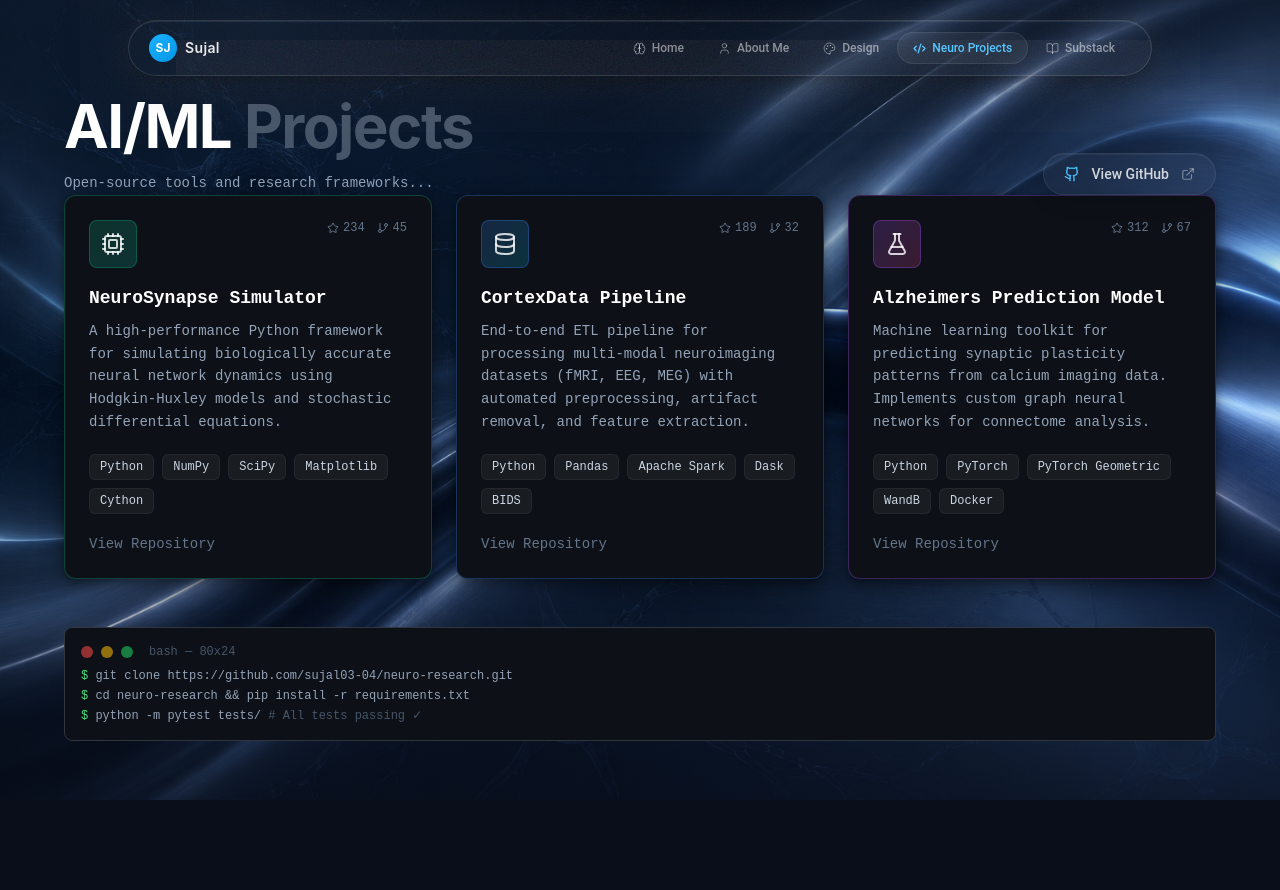
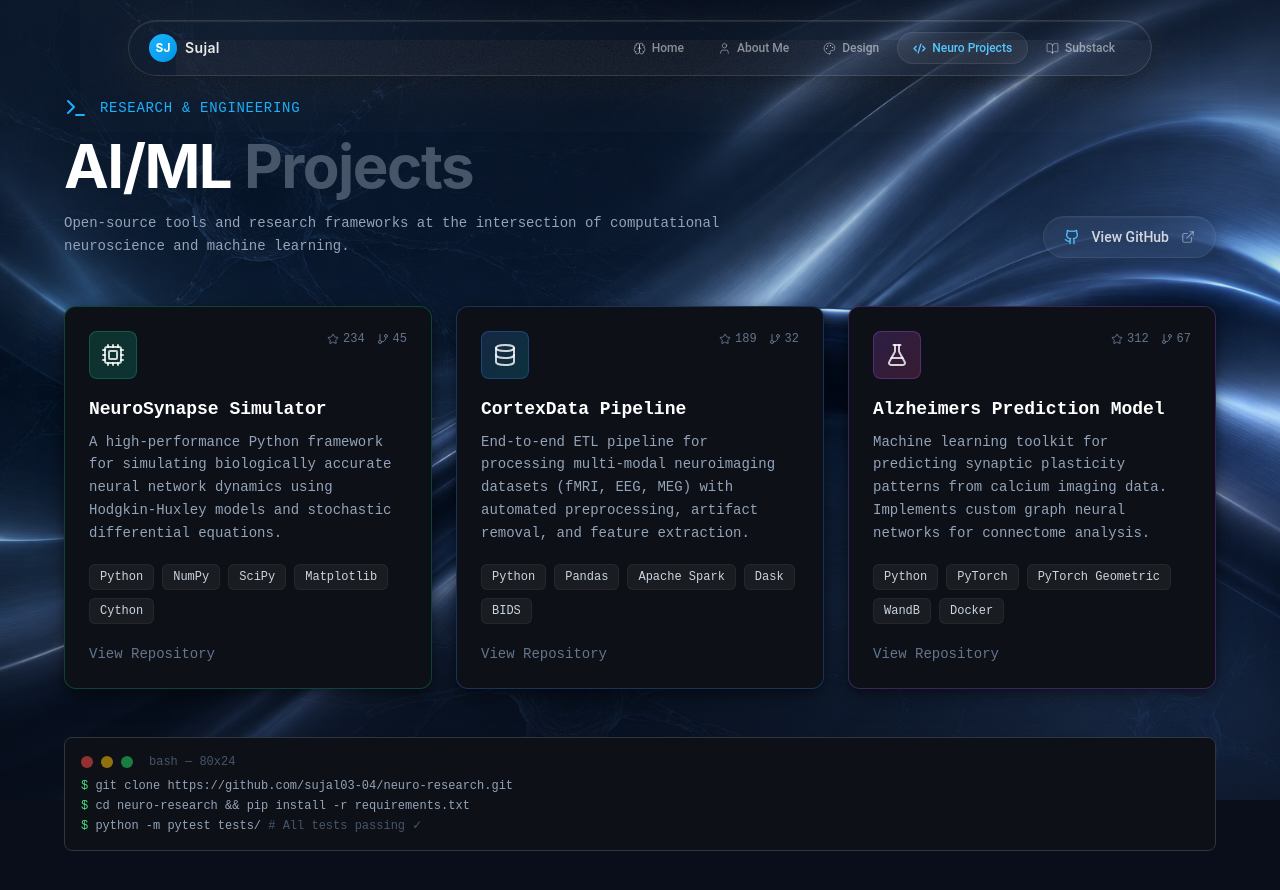
Before and after one commit to coolking26480-art/todo, a Next.js app in the folder portfolio/: page / in a window 1280 px wide. Both pictures are taken after a click on the button "Neuro Projects". Shown: the top 890 px of the page. Before the commit the page ends 805 px from the top, so only its background shows below. Built offline with nearby package versions, Linux system fonts and the light colour scheme.

Commit message:
Update CodeProjects.tsx

```diff
--- a/portfolio/components/CodeProjects.tsx
+++ b/portfolio/components/CodeProjects.tsx
@@ -59,14 +59,28 @@ export default function CodeProjects() {
   return (
     <div className="min-h-screen pt-24 pb-16 px-4 sm:px-6 lg:px-8">
       <div className="max-w-6xl mx-auto">
-                  {/* Title row — title left, button right */}
-          <div className="flex flex-col sm:flex-row sm:items-end sm:justify-between gap-4">
+                {/* Header */}
+        <motion.div
+          initial={{ opacity: 0, y: 20 }}
+          animate={{ opacity: 1, y: 0 }}
+          transition={{ duration: 0.6 }}
+          className="mb-12"
+        >
+          <div className="flex items-center gap-3 mb-4">
+            <Terminal className="w-6 h-6 text-biolum-400" />
+            <span className="font-mono text-sm text-biolum-400 tracking-wider uppercase">
+              Research & Engineering
+            </span>
+          </div>
+
+          {/* Title row — title left, button right */}
+          <div className="flex flex-col sm:flex-row sm:items-end sm:justify-between gap-6">
             <div>
               <h2 className="font-display text-4xl sm:text-5xl md:text-6xl font-bold text-white tracking-tight">
                 AI/ML <span className="text-slate-600">Projects</span>
               </h2>
               <p className="mt-4 text-slate-400 max-w-2xl font-mono text-sm leading-relaxed">
-                Open-source tools and research frameworks...
+                Open-source tools and research frameworks at the intersection of computational neuroscience and machine learning.
               </p>
             </div>
 
@@ -86,6 +100,7 @@ export default function CodeProjects() {
               <ExternalLink className="w-3.5 h-3.5 text-white/40 group-hover:text-biolum-300 group-hover:translate-x-0.5 group-hover:-translate-y-0.5 transition-all" />
             </motion.a>
           </div>
+        </motion.div>
 
         {/* Projects Grid */}
         <motion.div
```
